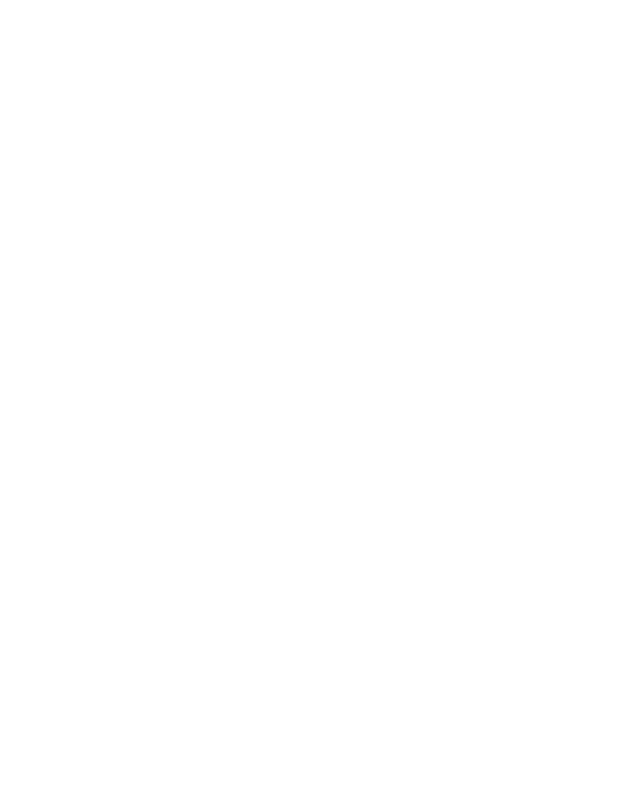
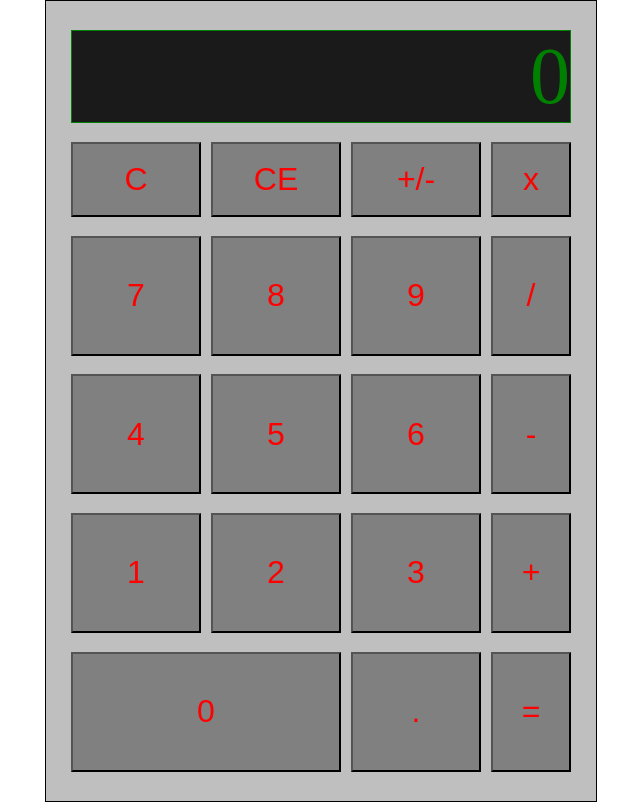
Before and after one commit to t-rogalski/odincalculator, a plain HTML site: page index.html in a window 1280 px wide. Shown: the whole page, without its empty margins (319-959 px from the left). Drawn offline with Linux system fonts and the light colour scheme.

Commit message:
Model kalkulatora bez funkcji

```diff
--- a/functions.js
+++ b/functions.js
@@ -0,0 +1,17 @@
+function add(a, b) {
+    return a + b;
+}
+
+function substract(a, b) {
+    return a - b;
+}
+
+function multiply(a, b) {
+    return a * b;
+}
+
+function divide(a, b) {
+    return a / b;
+}
+
+function operate(a, b, symbol) {}
--- a/index.html
+++ b/index.html
@@ -7,5 +7,28 @@
         <script src="functions.js" defer></script>
         <link href="style.css" rel="stylesheet" />
     </head>
-    <body></body>
+    <body>
+        <div class="calcContainer">
+            <div class="result">0</div>
+            <button class="clear firstRow">C</button>
+            <button class="backspace firstRow">CE</button>
+            <button class="plusminus firstRow">+/-</button>
+            <button class="multiplier lastInRow firstRow">x</button>
+            <button class="number nextRows">7</button>
+            <button class="number nextRows">8</button>
+            <button class="number nextRows">9</button>
+            <button class="divider lastInRow nextRows">/</button>
+            <button class="number nextRows">4</button>
+            <button class="number nextRows">5</button>
+            <button class="number nextRows">6</button>
+            <button class="minus lastInRow nextRows">-</button>
+            <button class="number nextRows">1</button>
+            <button class="number nextRows">2</button>
+            <button class="number nextRows">3</button>
+            <button class="plus lastInRow nextRows">+</button>
+            <button class="zero nextRows">0</button>
+            <button class="number dot nextRows">.</button>
+            <button class="equal lastInRow nextRows">=</button>
+        </div>
+    </body>
 </html>
--- a/style.css
+++ b/style.css
@@ -0,0 +1,64 @@
+:root {
+    --button-width: 28%;
+}
+
+body {
+    margin: 0;
+    padding: 0;
+    height: 100vh;
+    display: flex;
+    justify-content: center;
+    align-items: center;
+}
+
+.calcContainer {
+    background-color: hsl(0, 0%, 75%);
+    margin: auto auto;
+    border: 1px solid black;
+    height: 750px;
+    display: flex;
+    flex-wrap: wrap;
+    justify-content: center;
+    align-items: center;
+    padding: 25px;
+    aspect-ratio: 4 / 6;
+    gap: 10px;
+}
+
+.result {
+    background-color: hsl(0, 0%, 10%);
+    color: green;
+    height: 1.25em;
+    border: 1px solid green;
+    font-size: 5em;
+    text-align: end;
+    width: 100%;
+    height: auto;
+}
+
+.firstRow {
+    height: 75px;
+    flex: 0 1 calc(var(--button-width) - 10px);
+}
+
+.lastInRow {
+    flex: 0 1 calc(100% - 3 * var(--button-width));
+}
+
+.number {
+    flex: 0 1 calc(var(--button-width) - 10px);
+}
+
+.nextRows {
+    height: 120px;
+}
+
+.zero {
+    flex: 1;
+}
+
+button {
+    font-size: 2em;
+    background-color: hsl(0, 0%, 50%);
+    color: hsl(0, 100%, 50%);
+}
```
